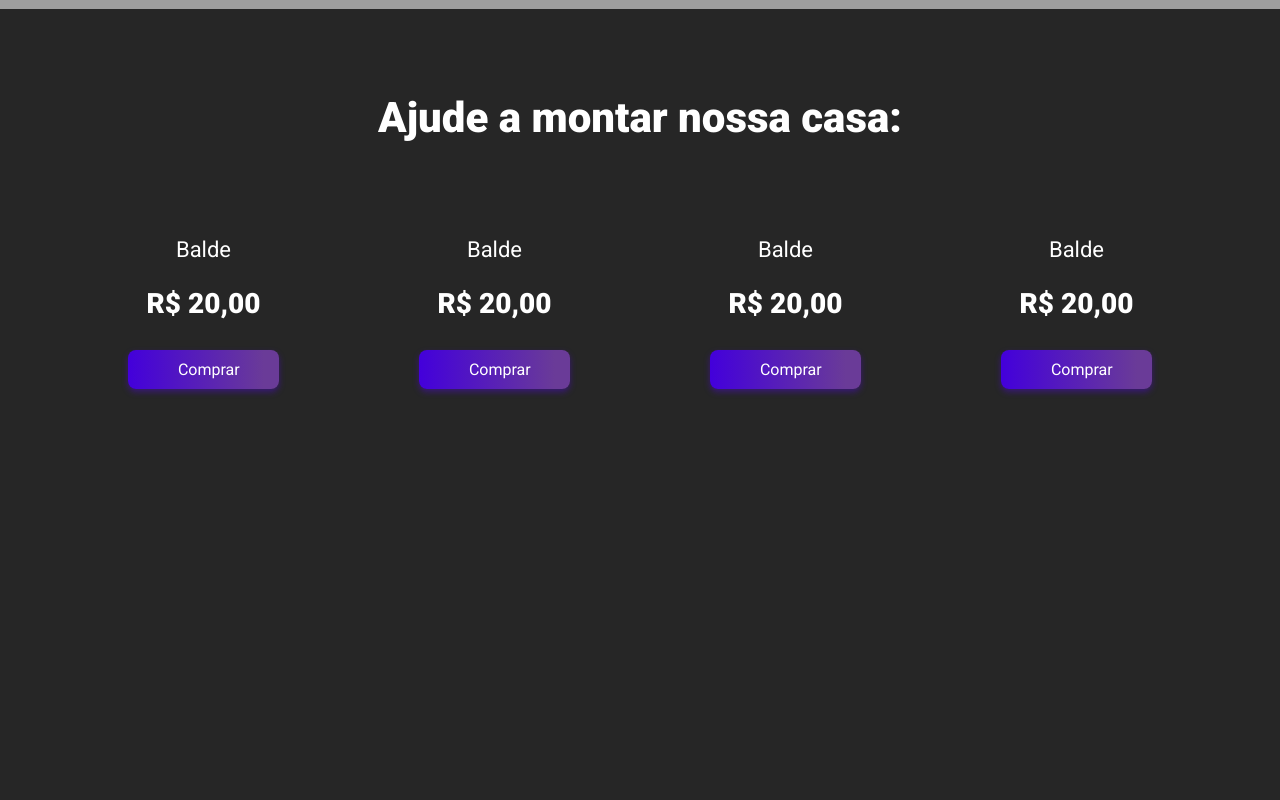
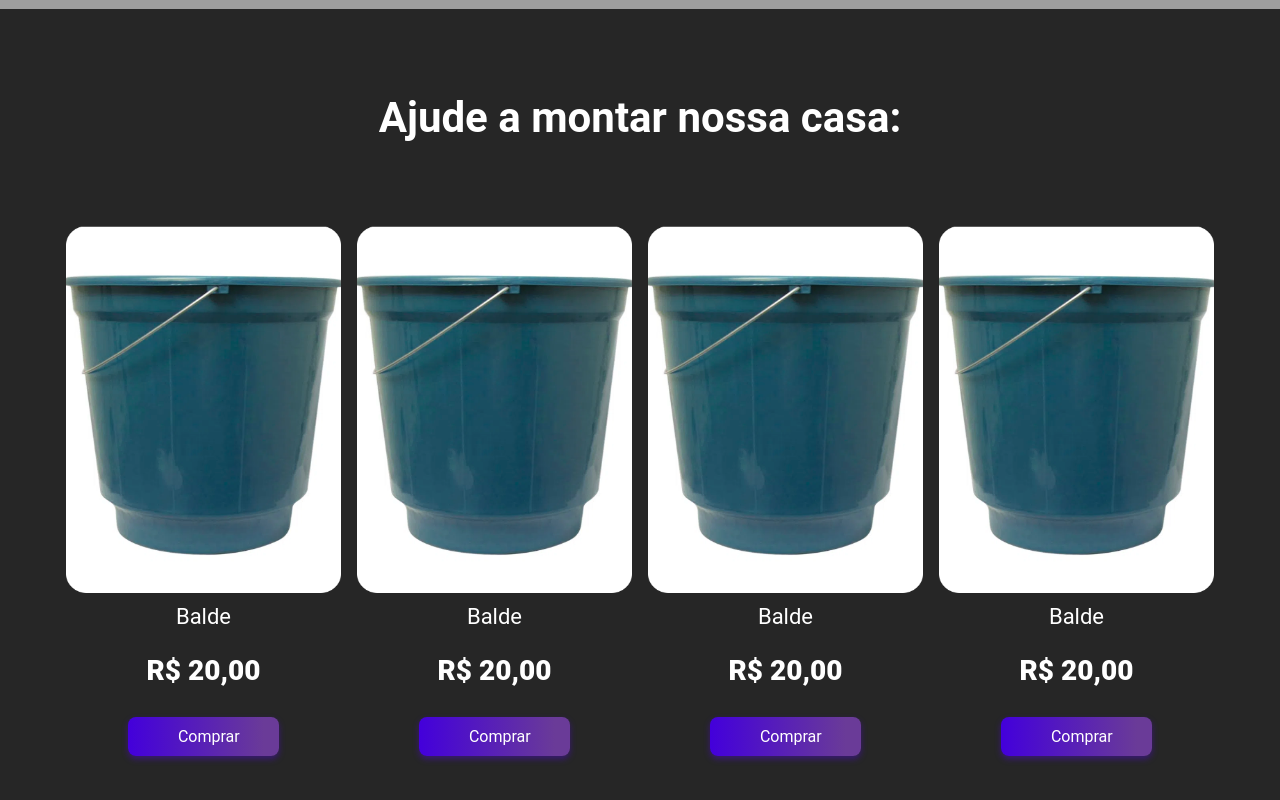
Before and after one commit to beaslins/lelucenaechurrosvaomudar, a Next.js app: page / in a window 1280 px wide. Shown: the part 791-1591 px from the top of the page. Before the commit the page ends 1244 px from the top, so only its background shows below. Built offline with nearby package versions, Linux system fonts and the light colour scheme; grey boxes are pictures that could not be loaded.

Commit message:
Update index.js

```diff
--- a/pages/index.js
+++ b/pages/index.js
@@ -10,10 +10,6 @@ export default function Home() {
         <title>lelucenaechurros vão mudar</title>
         <meta name="description" content="" />
         <link rel="icon" href="/favicon.ico" />
-
-        <link rel="preconnect" href="https://fonts.googleapis.com"></link>
-        <link rel="preconnect" href="https://fonts.gstatic.com" crossorigin></link>
-        <link href="https://fonts.googleapis.com/css2?family=Roboto:wght@300;400;900&display=swap" rel="stylesheet"></link>
       </Head>
 
       <main>
@@ -24,7 +20,7 @@ export default function Home() {
         <h1 className={styles.title}>Ajude a montar nossa casa:</h1>
         <div className={styles.list}>
           <div className={styles.item}>
-
+              <Image src="/balde.png" alt="" width={300} height={400} layout='responsive'/>
               <p className={styles.itemName}>Balde</p>
               <p className={styles.itemPrice}>R$ 20,00</p>
               <Link href="">
@@ -32,7 +28,7 @@ export default function Home() {
               </Link>
             </div>
             <div className={styles.item}>
-
+              <Image src="/balde.png" alt="" width={300} height={400} layout='responsive'/>
               <p className={styles.itemName}>Balde</p>
               <p className={styles.itemPrice}>R$ 20,00</p>
               <Link href="">
@@ -40,7 +36,7 @@ export default function Home() {
               </Link>
             </div>
             <div className={styles.item}>
-
+              <Image src="/balde.png" alt="" width={300} height={400} layout='responsive'/>
               <p className={styles.itemName}>Balde</p>
               <p className={styles.itemPrice}>R$ 20,00</p>
               <Link href="">
@@ -48,7 +44,7 @@ export default function Home() {
               </Link>
             </div>
             <div className={styles.item}>
-
+              <Image src="/balde.png" alt="" width={300} height={400} layout='responsive'/>
               <p className={styles.itemName}>Balde</p>
               <p className={styles.itemPrice}>R$ 20,00</p>
               <Link href="">
```
